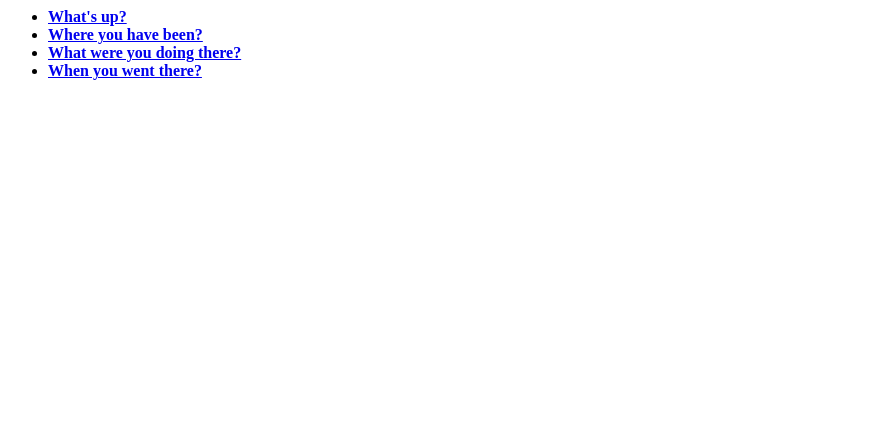
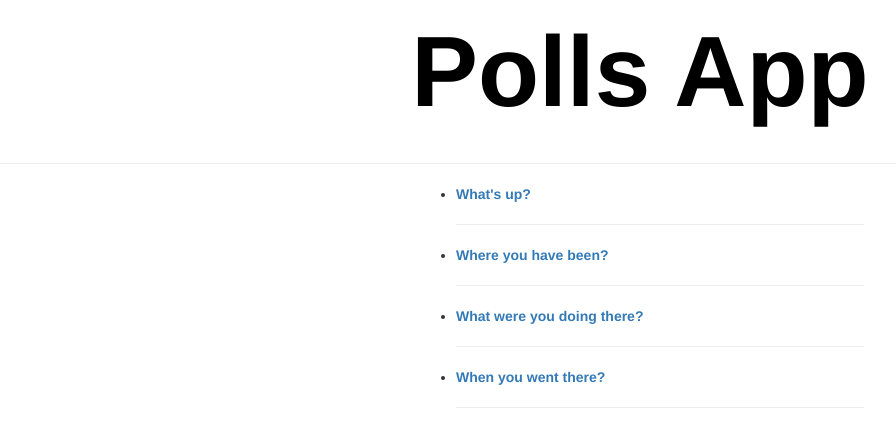
Before and after one commit to thunderoy/Polls_app, a Django app: page /polls/ in a window 1280 px wide. Shown: the top 447 px of the page, without its empty margins (0-896 px from the left). Run offline with Django 3.2, Linux system fonts and the light colour scheme; data comes from the database, SQL or seed files in the repository; both versions use the stored data as it was after the commit; some libraries are stand-ins or nearby versions.

Commit message:
did some changes in styling

```diff
--- /dev/null
+++ b/django_polls_app/mysite/polls/templates/polls/base.html
@@ -0,0 +1,10 @@
+{% load static %}
+<head>
+    <link rel='stylesheet' type='text/css' href='{% static 'polls/style.css' %}' />
+    <link rel='stylesheet' type='text/css' href='https://cdnjs.cloudflare.com/ajax/libs/twitter-bootstrap/3.3.7/css/bootstrap.min.css' />
+</head>
+<body>
+<div><strong><p class='text-center' style='font-size: 100px;color: black;'>Polls App</p></strong></div><hr>
+<div style="width:35%; margin:0 auto;">{% block content %}
+{% endblock %}</div>
+</body>
--- a/django_polls_app/mysite/polls/templates/polls/detail.html
+++ b/django_polls_app/mysite/polls/templates/polls/detail.html
@@ -1,3 +1,5 @@
+{% extends 'polls/base.html' %}
+{% block content %}
 {% if error_message %}<h4><strong>{{error_message}}</strong></h4>{% endif %}
 
 <h2>{{question.question_text}}</h2>
@@ -10,3 +12,6 @@
 	{% endfor %}
 	<input type='submit' name='vote'>
 </form>
+
+<a href={% url 'polls:index' %}> <<--Go back</a>
+{% endblock %}
--- a/django_polls_app/mysite/polls/templates/polls/index.html
+++ b/django_polls_app/mysite/polls/templates/polls/index.html
@@ -1,9 +1,13 @@
+{% extends 'polls/base.html' %}
+{% block content %}
 {% if latest_questions %}
-    <ul>
+<ul>
+    <!--<ul style='width: 20%; margin:auto;'>-->
         {% for question in latest_questions %}
-            <li><a href = '{% url 'polls:detail' question.pk %}'><strong>{{question.question_text}}</strong></a></li>
+            <li><a href = '{% url 'polls:detail' question.pk %}'><strong>{{question.question_text}}</strong></a></li><hr>
         {% endfor %}
     </ul>
 {% else %}
     <h3>You don't have any questions. Please add some.</h3>
 {% endif %}
+{% endblock %}
--- a/django_polls_app/mysite/polls/templates/polls/results.html
+++ b/django_polls_app/mysite/polls/templates/polls/results.html
@@ -1,3 +1,5 @@
+{% extends 'polls/base.html' %}
+{% block content %}
 <h2>{{question.question_text}}</h2>
 <ul>
 {% for choice in question.choice_set.all %}
@@ -5,3 +7,4 @@
 {% endfor %}
 
 <a href={% url 'polls:index' %}><h4><strong>Vote again?</strong></h4>
+	{% endblock %}
```
Also changed, not shown: django_polls_app/mysite/polls/static/polls/style.css (added, +19 -0 lines), django_polls_app/mysite/db.sqlite3.
